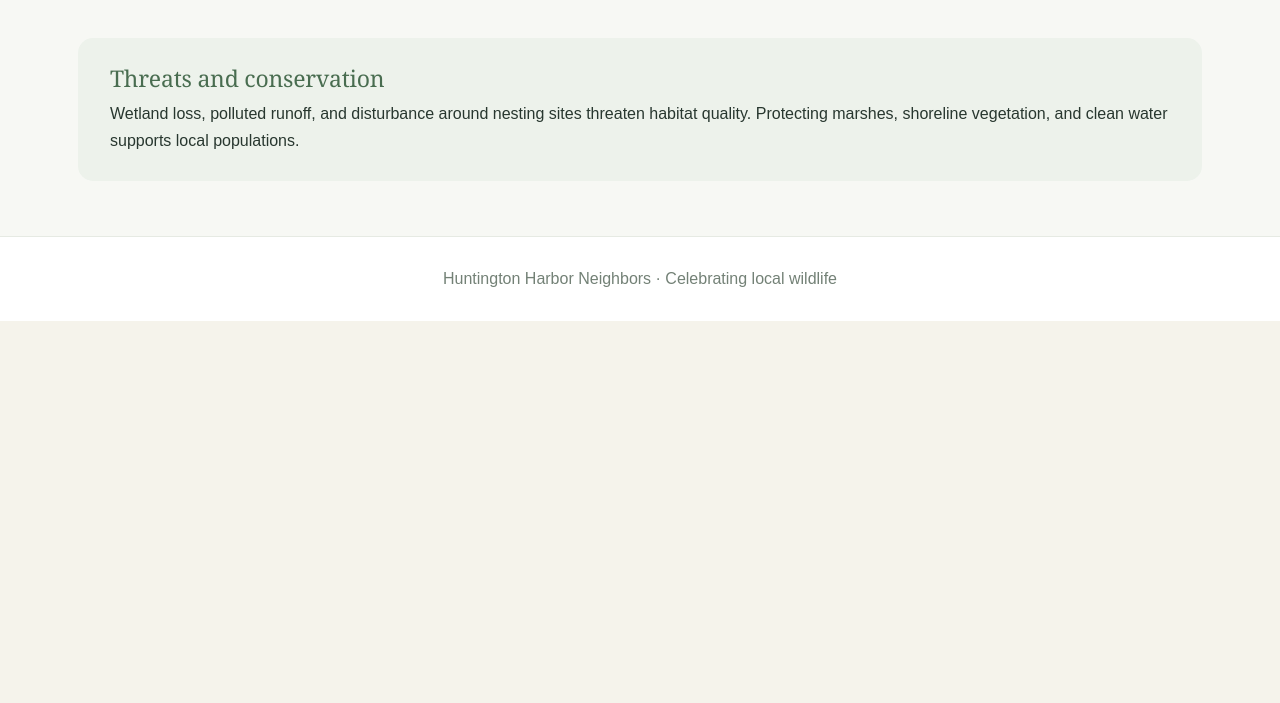
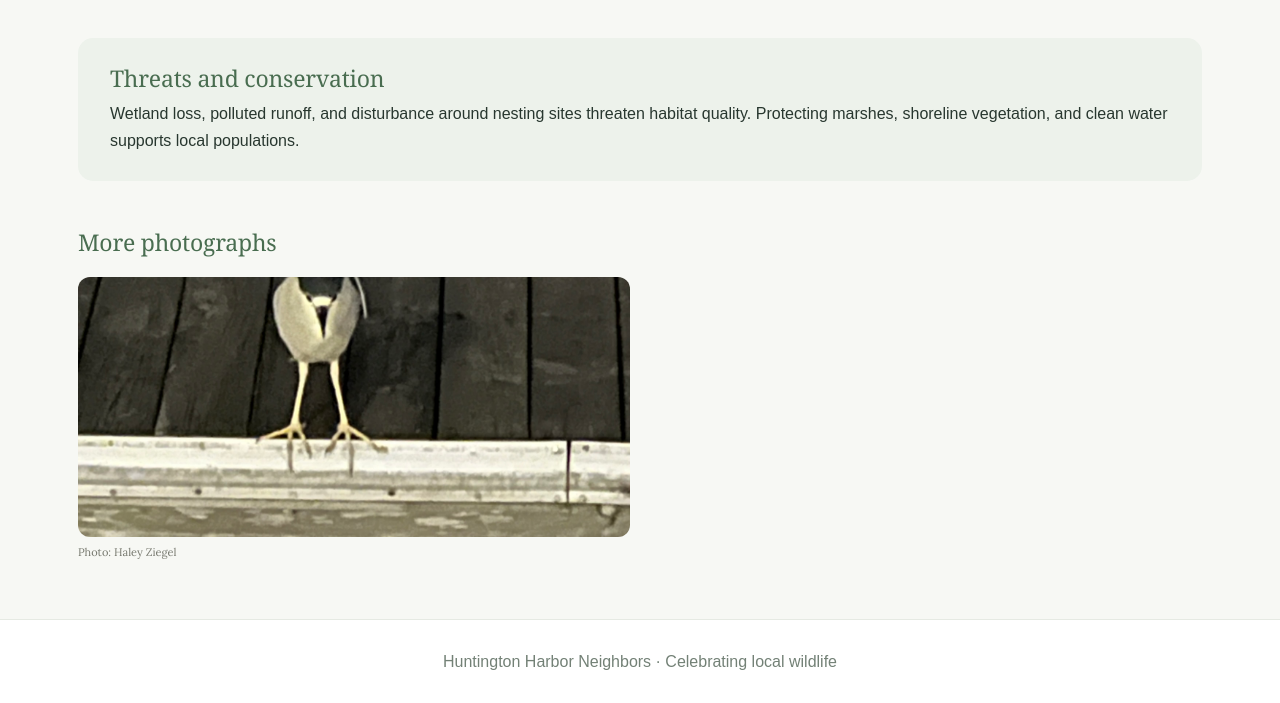
Before and after one commit to yayfisharefriends/huntington-harbor-neighbors, an Astro site: page /species/black-crowned-night-heron in a window 1280 px wide. Shown: the part 907-1610 px from the top of the page. Before the commit the page ends 1228 px from the top, so only its background shows below. Built offline with nearby package versions, Linux system fonts and the light colour scheme; Astro itself is replaced by a stand-in of ours; a web font is replaced by a local one.

Commit message:
Update species profile: species

```diff
--- a/src/content/species/black-crowned-night-heron.md
+++ b/src/content/species/black-crowned-night-heron.md
@@ -23,4 +23,8 @@ status: Published
 featured: true
 mainImage: /media/img2573original-1.jpg
 mainImagePhotographer: Haley Ziegel
+gallery:
+  - image: /media/img2125original-1.jpg
+    photographer: Haley Ziegel
+  - {}
 ---
```
